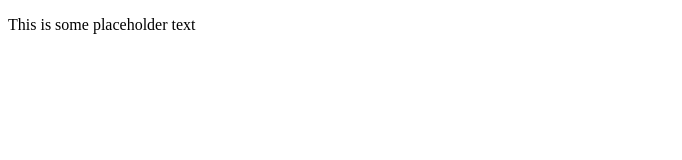
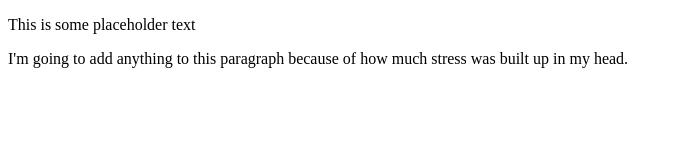
Before and after one commit to kmankeiran/Hollenbeck_K_Kandych_Y_HW1, a plain HTML site: page index.html in a window 1280 px wide. Shown: the whole page, without its empty margins (0-682 px from the left). Drawn offline with Linux system fonts and the light colour scheme.

Commit message:
I edited a paragraph

```diff
--- a/index.html
+++ b/index.html
@@ -8,5 +8,6 @@
 	<p>
 		This is some placeholder text
 	</p>
+	<p>I'm going to add anything to this paragraph because of how much stress was built up in my head.</p>
 </body>
 </html>
```
